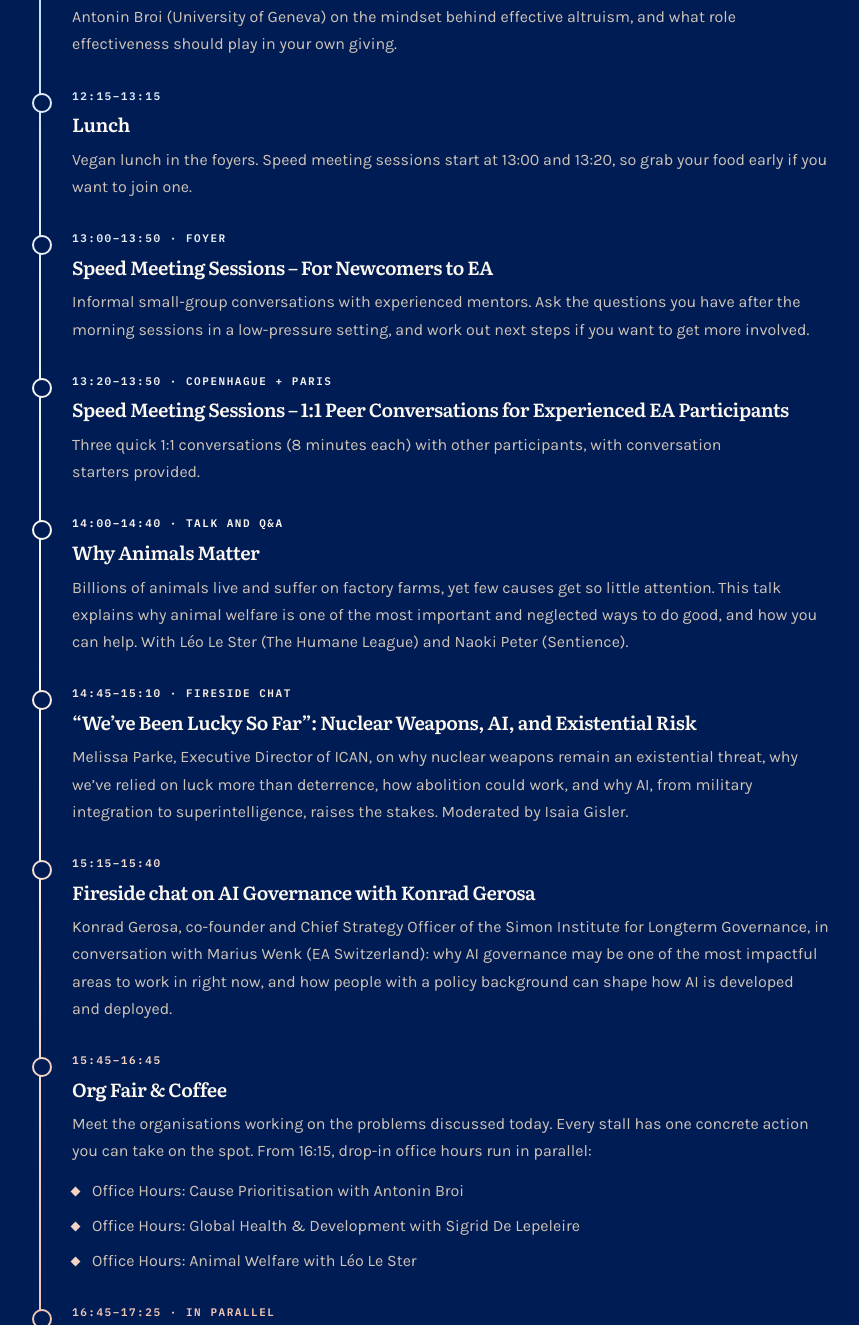
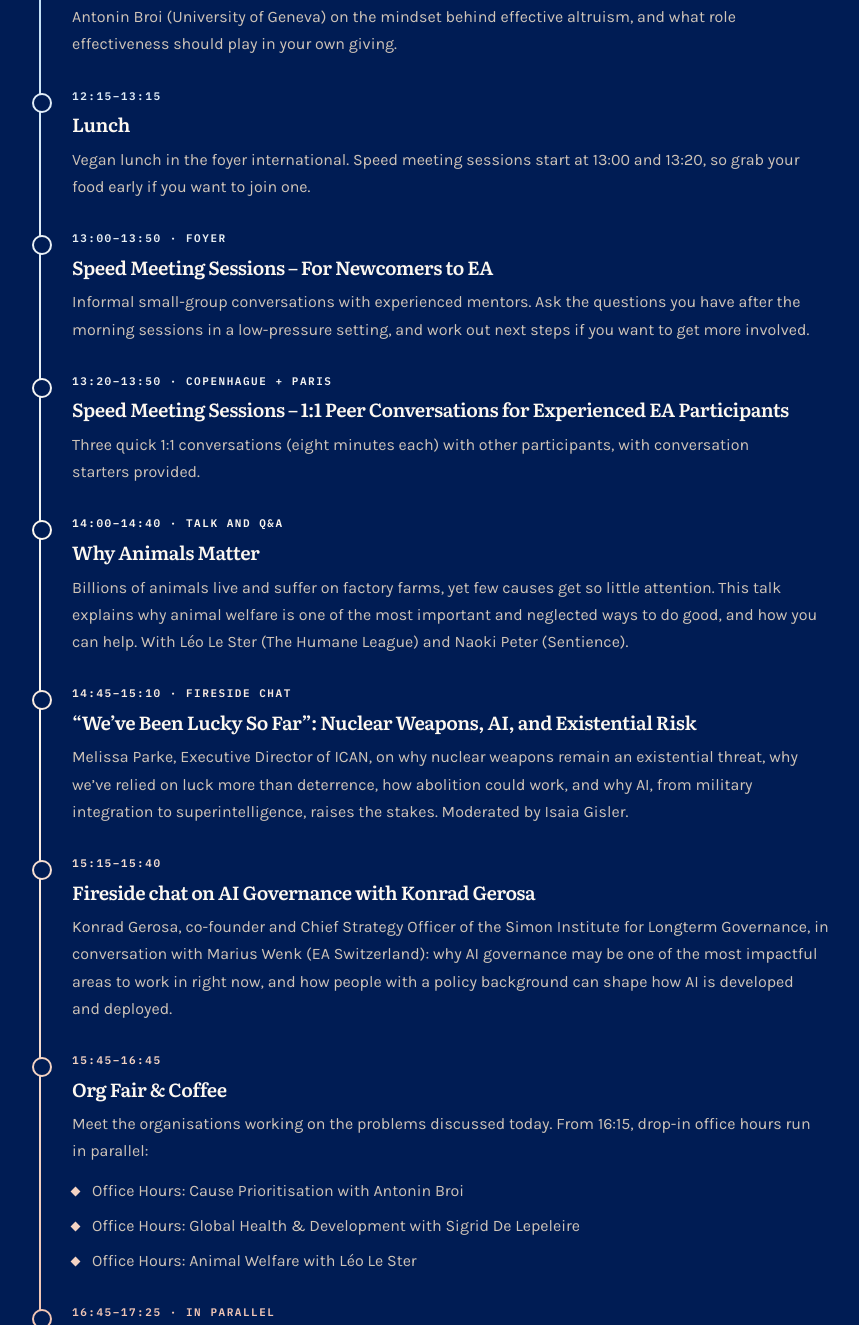
Before and after one commit to peaks-impact/ea-summit-geneva-2026-website, a plain HTML site: page index.html in a window 1280 px wide. Shown: the part 7240-8565 px from the top of the page, without its empty margins (58-917 px from the left). Drawn offline with Linux system fonts and the light colour scheme.

Commit message:
Synced program with Programme v5 (17.10.2026)
Brought Swapcard edits into the programme:
- Lunch: foyer international
- Experienced speed meetings: eight minutes
- Org Fair: removed the stall action sentence
- Pledge Party: Giving What We Can (GWWC)

```diff
--- a/index.html
+++ b/index.html
@@ -403,7 +403,7 @@
         <li class="agenda-item">
           <p class="agenda-type">12:15&ndash;13:15</p>
           <h3 class="agenda-title">Lunch</h3>
-          <p class="agenda-desc">Vegan lunch in the foyers. Speed meeting sessions start at 13:00 and 13:20, so grab your food early if you want to join one.</p>
+          <p class="agenda-desc">Vegan lunch in the foyer international. Speed meeting sessions start at 13:00 and 13:20, so grab your food early if you want to join one.</p>
         </li>
 
         <li class="agenda-item">
@@ -415,7 +415,7 @@
         <li class="agenda-item">
           <p class="agenda-type">13:20&ndash;13:50 &middot; Copenhague + Paris</p>
           <h3 class="agenda-title">Speed Meeting Sessions &ndash; 1:1 Peer Conversations for Experienced EA Participants</h3>
-          <p class="agenda-desc">Three quick 1:1 conversations (8 minutes each) with other participants, with conversation starters provided.</p>
+          <p class="agenda-desc">Three quick 1:1 conversations (eight minutes each) with other participants, with conversation starters provided.</p>
         </li>
 
         <li class="agenda-item">
@@ -439,7 +439,7 @@
         <li class="agenda-item">
           <p class="agenda-type">15:45&ndash;16:45</p>
           <h3 class="agenda-title">Org Fair &amp; Coffee</h3>
-          <p class="agenda-desc">Meet the organisations working on the problems discussed today. Every stall has one concrete action you can take on the spot. From 16:15, drop-in office hours run in parallel:</p>
+          <p class="agenda-desc">Meet the organisations working on the problems discussed today. From 16:15, drop-in office hours run in parallel:</p>
           <ul class="agenda-sub">
             <li>Office Hours: Cause Prioritisation with Antonin Broi</li>
             <li>Office Hours: Global Health &amp; Development with Sigrid De Lepeleire</li>
@@ -470,7 +470,7 @@
         <li class="agenda-item">
           <p class="agenda-type">18:00&ndash;18:25</p>
           <h3 class="agenda-title">Pledge Party</h3>
-          <p class="agenda-desc">Join Giving What We Can and other pledgers to celebrate your commitment to effective giving! The pledge party will take place at the GWWC pledge booth.</p>
+          <p class="agenda-desc">Join Giving What We Can (GWWC) and other pledgers to celebrate your commitment to effective giving! The pledge party will take place at the GWWC pledge booth.</p>
         </li>
 
         <li class="agenda-item">
```
